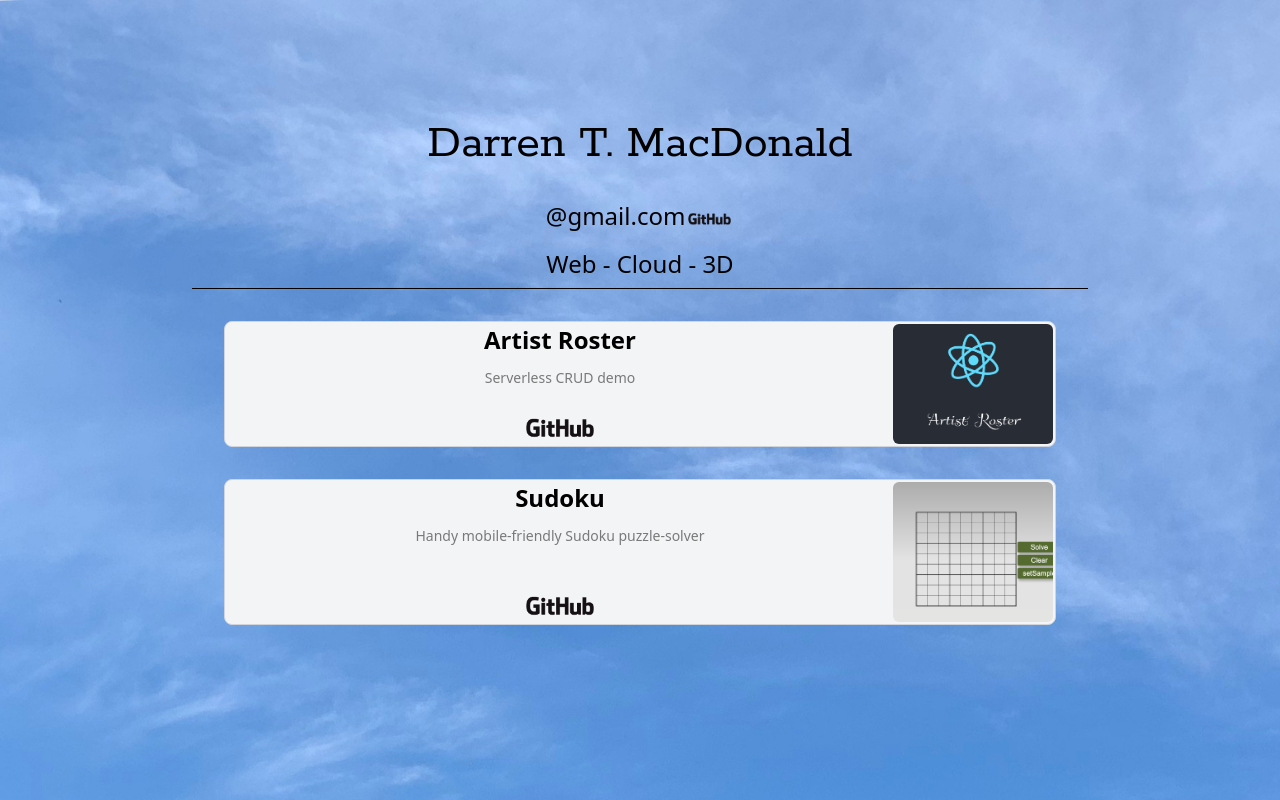
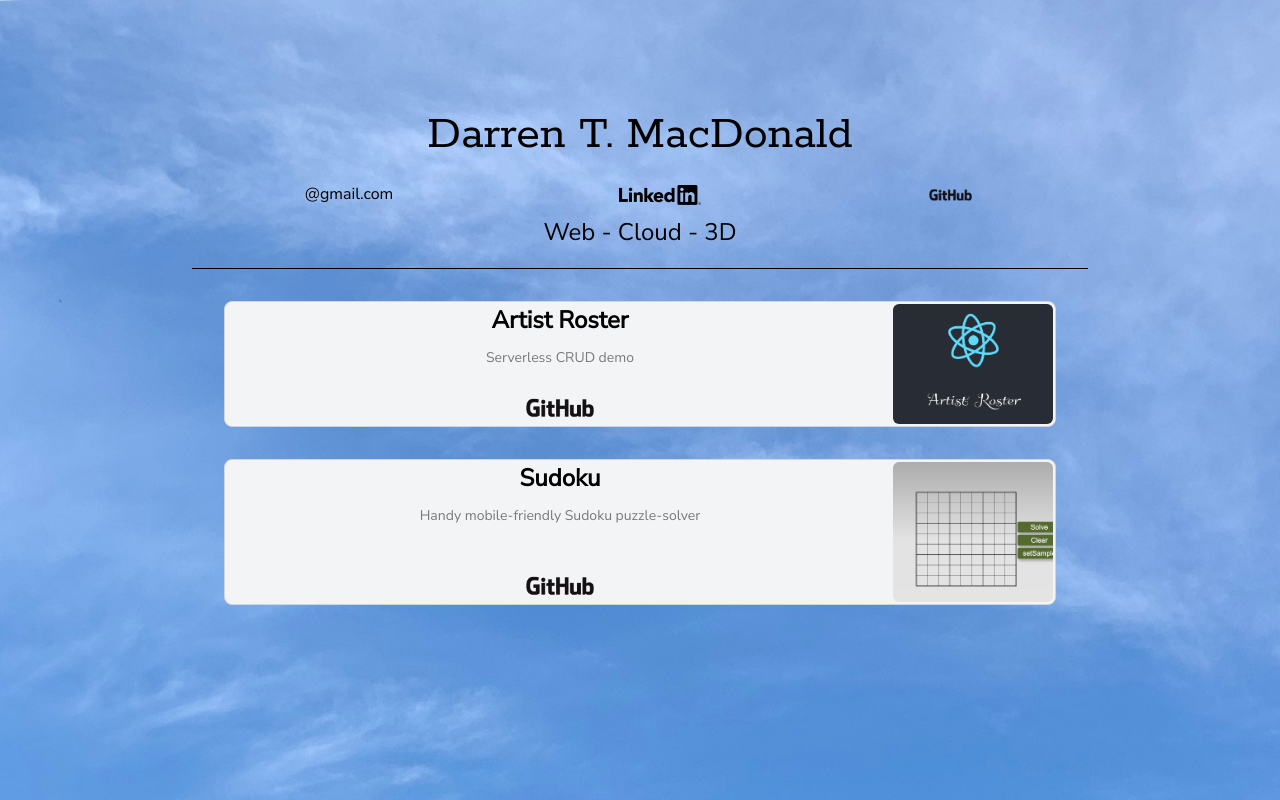
Before and after one commit to engine99/darrentmacdonald, a Next.js app: page / in a window 1280 px wide. Built offline with nearby package versions, Linux system fonts and the light colour scheme.

Commit message:
Nunito font for sans-serif, linkedin link

```diff
--- a/src/app/layout.js
+++ b/src/app/layout.js
@@ -2,9 +2,11 @@ import './globals.css'
 
 import BackgroundPic from '../../public/7692.jpg';
 import { Inter } from 'next/font/google'
+import { Nunito_Sans } from 'next/font/google'
 import Image from 'next/image'
 
 const inter = Inter({ subsets: ['latin'] })
+const nunito = Nunito_Sans({ weight: '400', subsets: ['latin'] })
 
 export const metadata = {
   title: 'darrentmacdonald.com',
@@ -16,9 +18,9 @@ export default function RootLayout({ children }) {
     <html lang="en">
       <head>
       </head>
-      <body className="
-      {inter.className}
-      ">
+      <body className=
+      {nunito.className}
+      >
         <Image
           src={BackgroundPic}
           alt="Beautiful New Brunswick"
--- a/src/app/page.js
+++ b/src/app/page.js
@@ -2,6 +2,7 @@ import Image from 'next/image'
 import SuPreviewPic from '../../public/su_preview.png';
 import ArtRossPreviewPic from '../../public/artross_preview.png';
 import GithubLogo from '../../public/GitHub_Logo.png'
+import LILogo from '../../public/LI-Logo.png'
 import { Rokkitt } from 'next/font/google';
 
 const rokkitt = Rokkitt({
@@ -81,16 +82,14 @@ export default function Home() {
     <main className="
       text-center
       text-2xl
-
-
     ">
-      <div className='leading-loose'>
+      <div className='leading-relaxed'>
         <a href="https://darrentmacdonald.com">
           <h1 className={`
             ${rokkitt.variable}
             font-serif
             text-5xl
-            leading-loose
+            leading-relaxed
             mt-24
             mx-auto
             `}
@@ -98,9 +97,36 @@ export default function Home() {
             Darren T. MacDonald
           </h1>
         </a>
-        <div>
-          <a href='mailto:darrentmacdonald@gmail.com'>@gmail.com</a>
-          <a href="https://github.com/engine99">
+        <div className='
+          flex
+          flex-row
+          items-center'>
+          <a className="
+            text-base
+            flex-auto
+            align-center
+            "
+            href='mailto:darrentmacdonald@gmail.com'
+            >@gmail.com</a>
+          <a className='
+            flex-auto
+            grayscale'
+            href="https://www.linkedin.com/in/darren-t-macdonald"
+          >
+            <Image
+            src={LILogo}
+            alt="LinkedIn logo"
+            className='
+              max-w-auto
+              inline
+              h-5
+              w-auto'
+            />
+          </a>
+          <a className='
+            flex-auto'
+            href="https://github.com/engine99"
+          >
             <Image
             src={GithubLogo}
             alt="Github logo"
@@ -120,7 +146,10 @@ export default function Home() {
         </div>
 
       </div>
-      <hr className='border-black'/>
+      <hr className='
+        mt-4
+        border-black'
+        />
       <div className="my-auto
                       text-center">
 
--- a/tailwind.config.js
+++ b/tailwind.config.js
@@ -19,6 +19,7 @@ module.exports = {
       },
       fontFamily: {
         serif: ['var(--font-rokkitt)', ...fontFamily.serif],
+        sans: ['var(--font-nunito)', ...fontFamily.sans]
       }
     },
   },
```
Also changed, not shown: public/LI-Logo.png (added).
